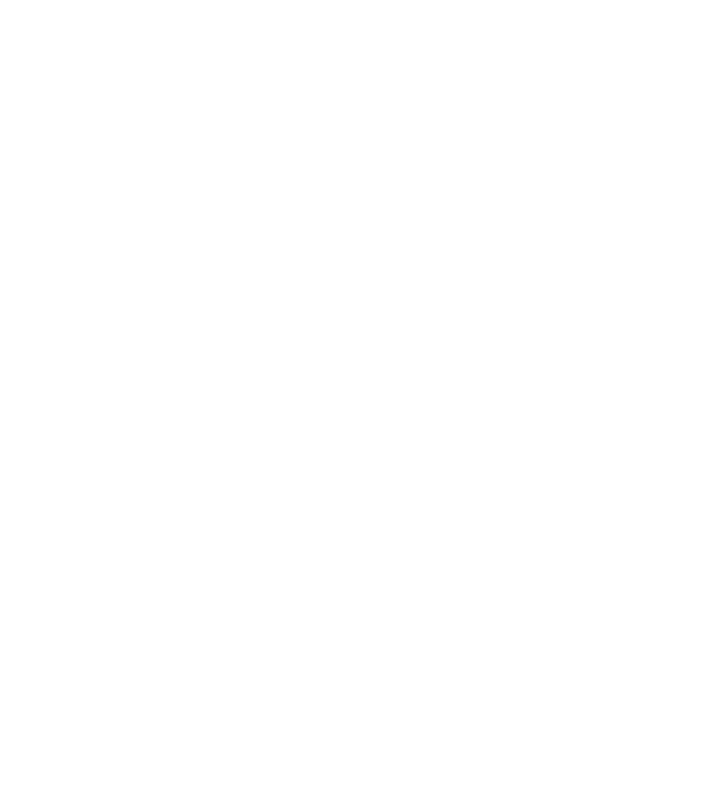
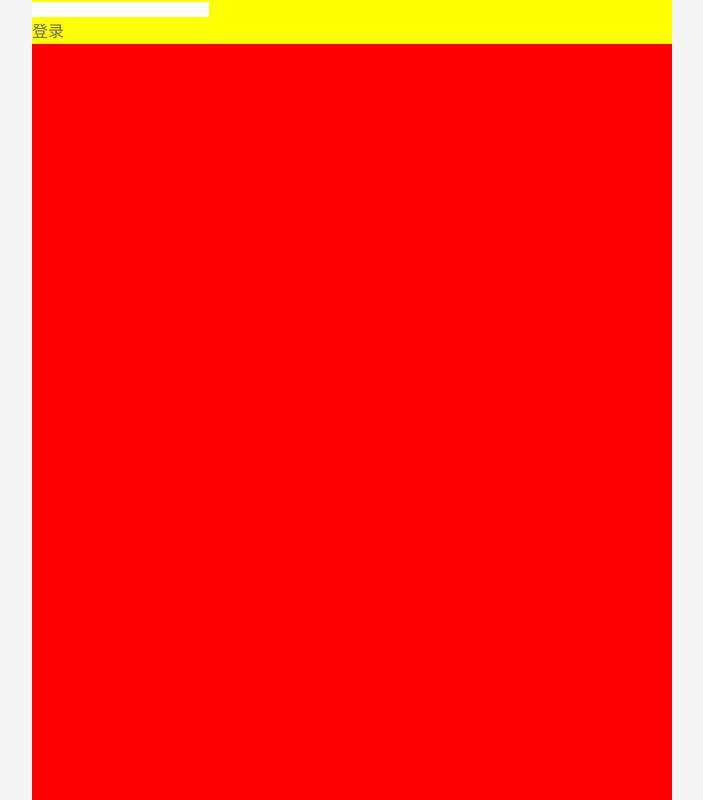
Before and after one commit to GZ0934github/JDM, a plain HTML site: page index.html in a window 1280 px wide. Shown: the top 800 px of the page, without its empty margins (288-991 px from the left). Drawn offline with Linux system fonts and the light colour scheme.

Commit message:
添加内容

```diff
--- /dev/null
+++ b/css/base.css
@@ -0,0 +1,41 @@
+@charset "UTF-8";
+
+* {
+    margin: 0;
+    padding: 0;
+
+    /*防止元素设置了 padding 等属性改变盒子大小影响到其他元素的布局*/
+    box-sizing: border-box;
+
+    /*清除移动端点击产生的高亮效果*/
+    -webkit-tap-highlight-color: transparent;
+}
+
+
+ol,ul {
+    list-style: none;
+}
+
+a {
+    text-decoration: none;
+    color: #666;
+}
+
+textarea, input{
+    outline: none;
+    border: none;
+
+    /*清除拟物化*/
+    -webkit-appearance : none;
+}
+
+/*清除浮动*/
+
+.clearfix:before {
+    content: "";
+    display: block;
+    clear: both;
+    visibility: hidden;
+    height : 0;
+    line-height: 0;
+}
--- a/css/index.css
+++ b/css/index.css
@@ -1 +1,30 @@
 @charset "UTF-8";
+
+body{
+    background-color: #f5f5f5;
+}
+
+.layout{
+    min-width: 320px;
+    max-width: 640px;
+    background-color: red;
+    height: 3000px;
+    margin: 0 auto;
+}
+
+.jd-header{
+    width: 100%;
+    height: 44px;
+    position: fixed;
+    left: 0;
+    right: 0;
+}
+
+.header-in {
+    min-width: 320px;
+    max-width: 640px;
+    height: 44px;
+    background-color: yellow;
+    margin: 0 auto;
+
+}
--- a/index.html
+++ b/index.html
@@ -2,10 +2,38 @@
 <html lang="en">
 <head>
     <meta charset="UTF-8">
-    <meta name="viewport" content="width=device-width, initial-scale=1.0">
+    <meta name="viewport" content="width=device-width, initial-scale=1.0, user-scalable=no">
     <title>Title</title>
+
+    <link rel="stylesheet" href="css/base.css">
+    <link rel="stylesheet" href="css/index.css">
 </head>
 <body>
 
+<div class="layout">
+
+        <div class="jd-header">
+
+            <div class="header-in">
+
+                <a href="javascript:;" class="icon-logo"></a>
+                <form action="#">
+                    <input type="text">
+                </form>
+                <a href="#" class="header-login">登录</a>
+
+            </div>
+
+        </div>
+
+</div>
+
+
+<script src="js/index.js"></script>
+<script>
+
+
+
+</script>
 </body>
 </html>
```
